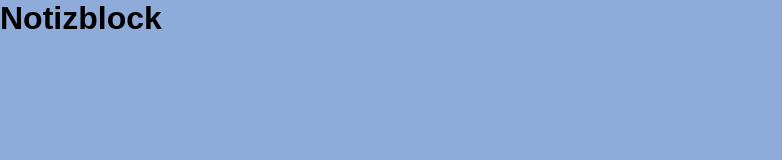
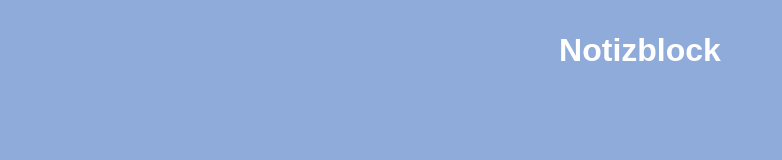
Before and after one commit to CodeTarik/notizblock, a plain HTML site: page index.html in a window 1280 px wide. Shown: the whole page, without its empty margins (0-782 px from the left). Drawn offline with Linux system fonts and the light colour scheme; a web font is replaced by a local one.

Commit message:
header title

```diff
--- a/index.html
+++ b/index.html
@@ -13,9 +13,13 @@
     <title>Notizblock</title>
 </head>
 
-<body>
+<body onload="includeHTML()">
 
-    <h1>Notizblock</h1>
+    <header>
+        <div div w3-include-html="./templates/header.html"></div>
+    </header>
+
+
 
 </body>
 </html>
--- a/script.js
+++ b/script.js
@@ -0,0 +1,13 @@
+async function includeHTML() {
+    let includeElements = document.querySelectorAll('[w3-include-html]');
+    for (let i = 0; i < includeElements.length; i++) {
+        const element = includeElements[i];
+        file = element.getAttribute("w3-include-html"); // "includes/header.html"
+        let resp = await fetch(file);
+        if (resp.ok) {
+            element.innerHTML = await resp.text();
+        } else {
+            element.innerHTML = 'Page not found';
+        }
+    }
+  }
--- a/style/style.css
+++ b/style/style.css
@@ -6,3 +6,14 @@ body{
     font-family: 'Allan', sans-serif;
     background-color: #8fabd9;
 }
+
+header{
+    display: flex;
+    justify-content: center;
+    align-items: center;
+    margin-top: 32px;
+}
+
+.title{
+    color: white;
+}
--- a/templates/header.html
+++ b/templates/header.html
@@ -0,0 +1,4 @@
+
+<div>
+<h1 class="title">Notizblock</h1>
+</div>
```
